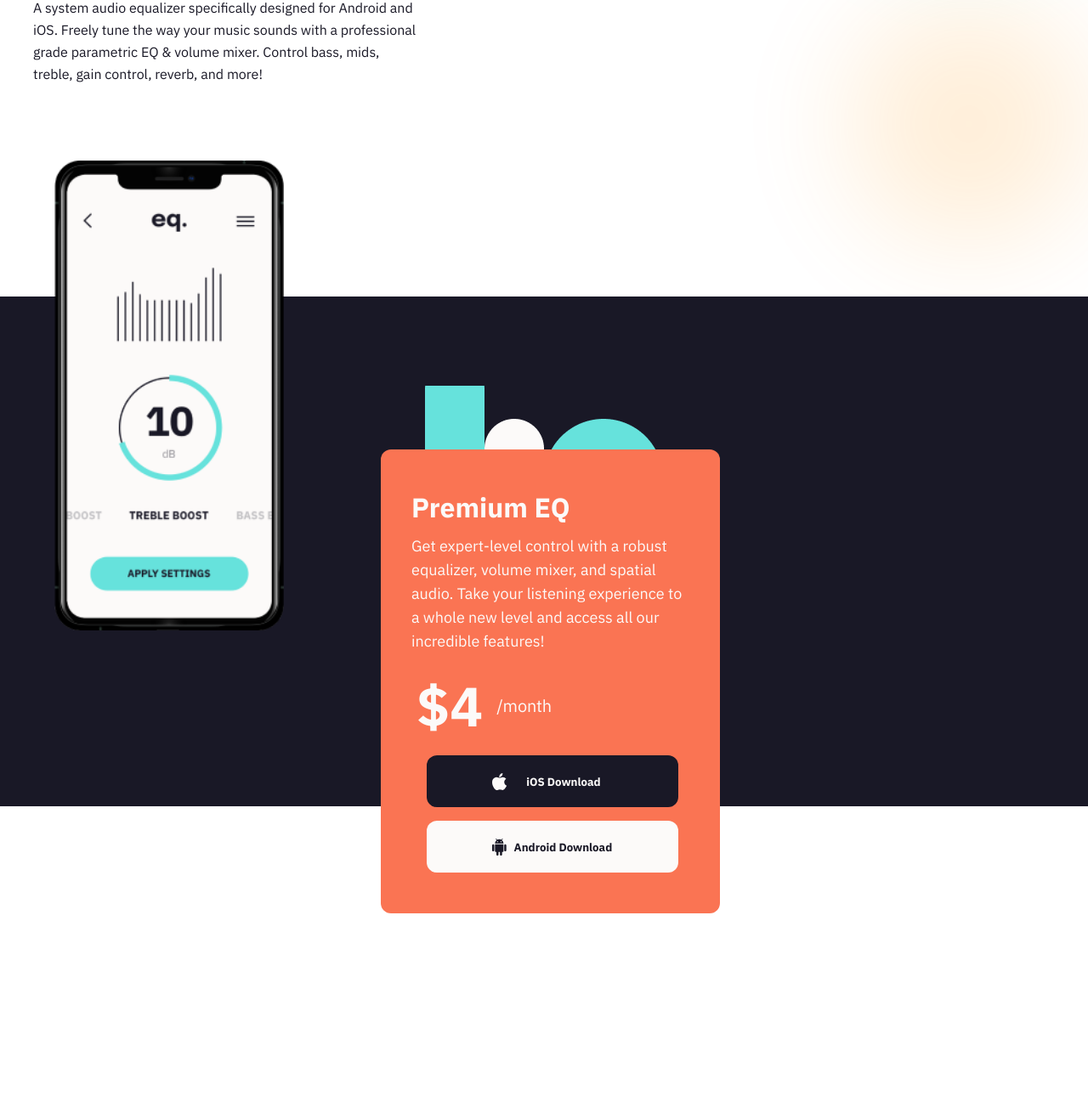
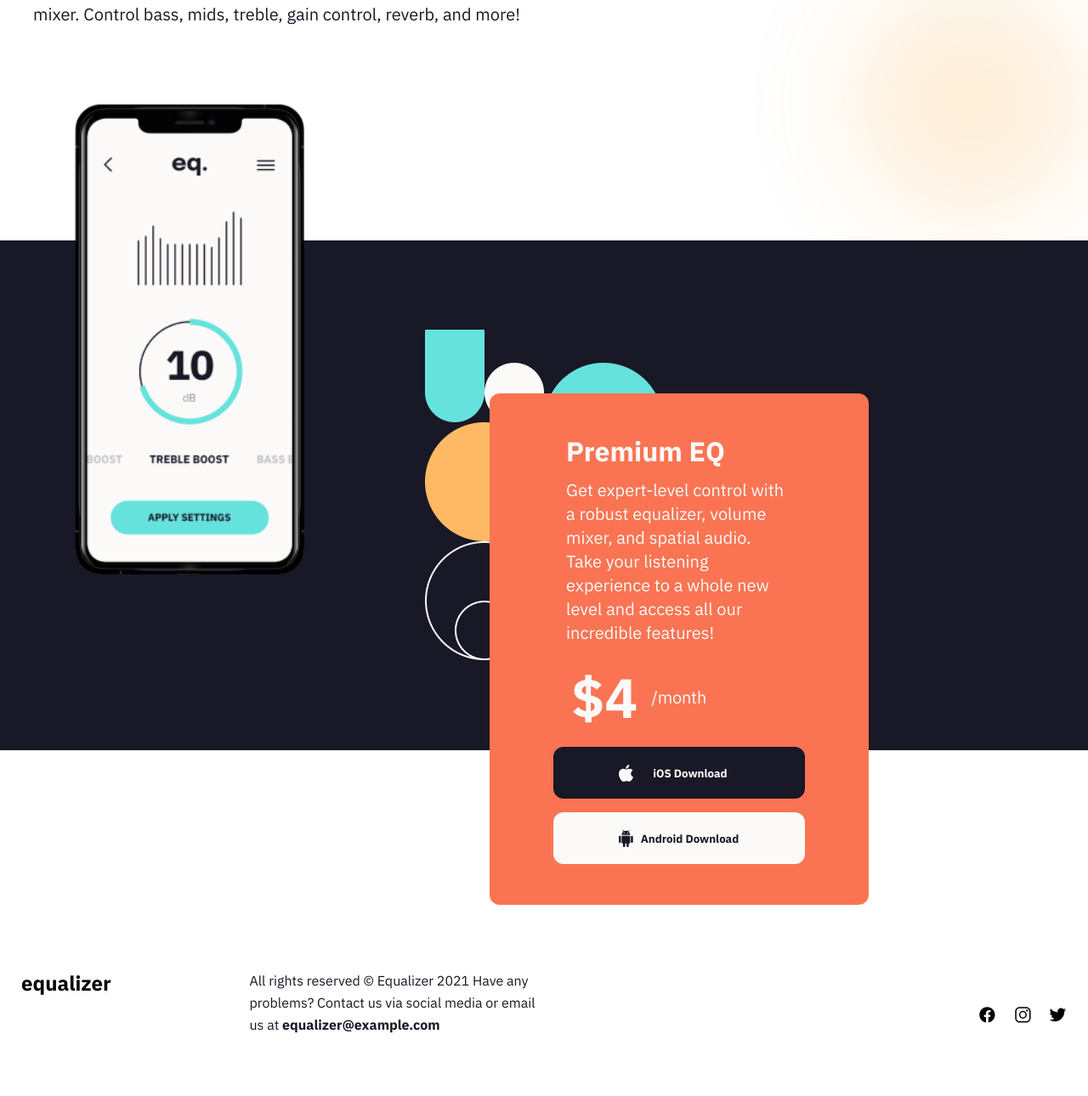
Before and after one commit to Isaacayomi/Equalizer-Landing-Page, a plain HTML site: page index.html in a window 1280 px wide. Shown: the part 370-1660 px from the top of the page at 85% size. Drawn offline with nearby package versions, Linux system fonts and the light colour scheme.

Commit message:
desktop styling ip

```diff
--- a/index.html
+++ b/index.html
@@ -14,6 +14,7 @@
     />
   </head>
   <body>
+    <div class="container">
       <div class="bg__overlay"></div>
     <header>
       <div class="bg__overlay__2 header__overlay"></div>
@@ -30,6 +31,7 @@
           control, reverb, and more!
         </p>
       </section>
+    </div>
 
       <section class="section__2">
         <div class="mobile__phone__container">
@@ -67,6 +69,7 @@
     </main>
 
     <footer>
+      <div class="footer__text">
         <h2>equalizer</h2>
         <p>
           All rights reserved © Equalizer 2021 Have any problems? Contact us via
@@ -74,6 +77,7 @@
             >equalizer@example.com</span
           >
         </p>
+      </div>
 
       <div class="social__icons">
         <div class="fb_icon">
--- a/style.css
+++ b/style.css
@@ -245,9 +245,8 @@ footer p {
 .social__icons {
   display: flex;
   align-items: center;
-  padding-left: 1.57rem;
+  padding-right: 1.57rem;
   gap: 1.3rem;
-  width: 23.4375rem;
 }
 
 ion-icon {
@@ -263,10 +262,14 @@ ion-icon:hover {
 @media screen and (min-width: 768px) {
   body {
     position: relative;
+  }
+
+  .container {
     background-image: url(./imgs/Group\ Copy.png);
     background-size: auto;
     background-repeat: no-repeat;
     background-position-x: right;
+    background-position-y: top;
   }
 
   header h1 {
@@ -325,4 +328,89 @@ ion-icon:hover {
     top: 30%;
     left: 35%;
   }
+
+  footer {
+    width: 100%;
+    display: flex;
+    justify-content: space-between;
+    align-items: center;
+    gap: 14.37rem;
+    bottom: -25rem;
+  }
 }
+
+@media screen and (min-width: 900px) {
+  .section__1 p {
+    max-width: 40rem;
+    width: 100%;
+    font-size: 1.2rem;
+    line-height: 1.9rem;
+  }
+
+  .overlay__card {
+    max-width: 27.875rem;
+    width: 100rem;
+    margin-left: 5rem;
+  }
+}
+
+@media screen and (min-width: 1024px) {
+  .section__1 h2 {
+    letter-spacing: -0.0625rem;
+    max-width: 50rem;
+    width: 100%;
+  }
+
+  .section__1 p {
+    max-width: 50rem;
+    width: 100%;
+    font-size: 1.25rem;
+    line-height: 2.125rem;
+  }
+
+  .mobile__phone {
+    margin-left: 5.5rem;
+  }
+
+  .overlay__card {
+    margin-left: 8rem;
+  }
+
+  .overlay__card {
+    max-width: 27.875rem;
+    width: 100%;
+    padding-left: 3.38rem;
+    padding-right: 3.69rem;
+    /* padding-top: 3.62rem; */
+  }
+
+  .overlay__card p.subtext {
+    max-width: 20.8125rem;
+    width: 100%;
+    font-size: 1.25rem;
+  }
+
+  .footer__text {
+    display: flex;
+    align-items: flex-start;
+    gap: 8.61rem;
+  }
+
+  .footer__text h2 {
+    margin-top: -4rem;
+  }
+
+  .footer__text p {
+    max-width: 22.875rem;
+    width: 100%;
+    font-size: 1rem;
+  }
+
+  br {
+    content: "";
+  }
+
+  br::after {
+    content: " ";
+  }
+}
```
Lines whose indentation alone changed are shown as unchanged.
